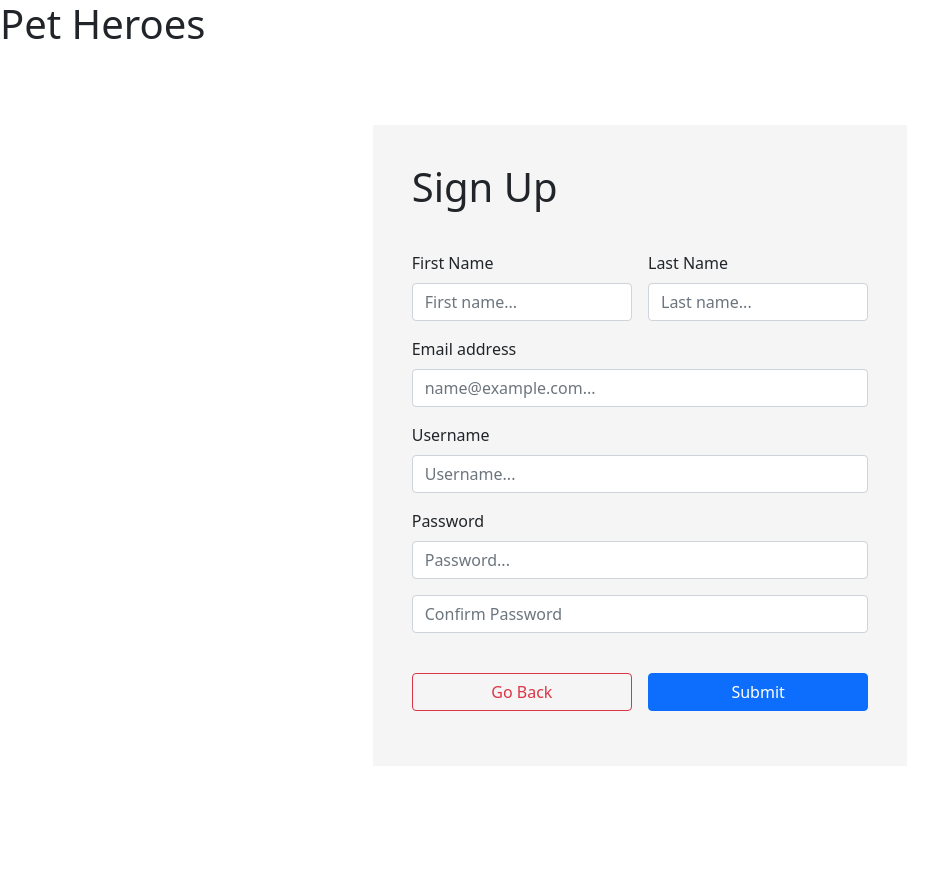
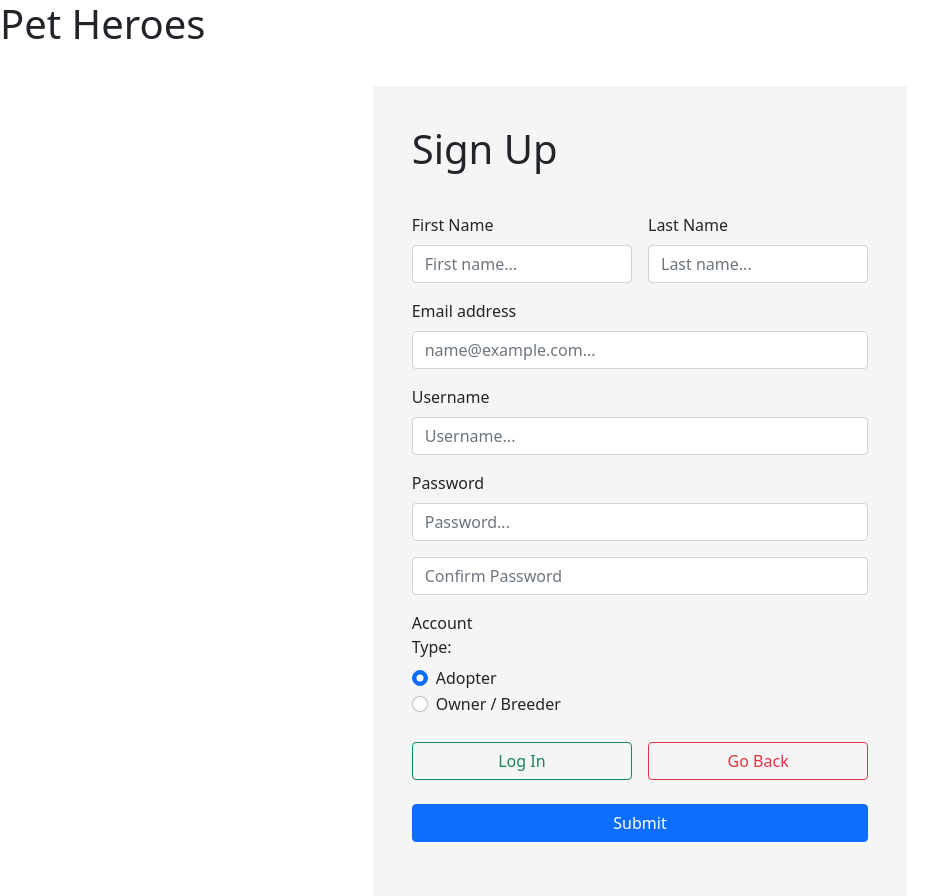
Before and after one commit to belskiza/Pet-Heroes-, a PHP site: page /sign_up.php in a window 1280 px wide. Shown: the whole page, without its empty margins (0-928 px from the left). Before the commit the page ends 711 px from the top, so only its background shows below. Run offline with PHP 8.4, Linux system fonts and the light colour scheme.

Commit message:
Merge branch 'dustin' into main
# Conflicts:
#	sign_up.php

```diff
--- a/sign_up.php
+++ b/sign_up.php
@@ -6,7 +6,7 @@
 <body >
 <?php include_once 'header.php'?>
 <!-- Container for sign up form -->
-<div class="col-md-4" style="margin:auto; margin-top: 6%; padding: 3%; background-color: whitesmoke; min-width: 400pt">
+<div class="col-md-4" style="margin:auto; margin-top: 3%; padding: 3%; background-color: whitesmoke; min-width: 400pt">
     <form action="additional/signup.inc.php" method="post">
         <div class="card-title">
             <h1> Sign Up </h1> <br/>
@@ -37,6 +37,10 @@
             }
             else if ($_GET["error"] == "stmt_failed") {
                 echo "<div class=\"alert alert-danger\" role=\"alert\">Oops! Something on the back end went wrong.
+                    </div>";
+            }
+            else if ($_GET["error"] == "no_account_type") {
+                echo "<div class=\"alert alert-danger\" role=\"alert\">Please select an account type.
                     </div>";
             }
             echo "</div>";
@@ -72,15 +76,37 @@
             <input type="password" name="password_confirm" class="form-control" id="form-control"
                    placeholder="Confirm Password">
         </div>
-         <br/>
+        <fieldset class="form-group">
+            <div class="row">
+                <legend class="col-form-label col-sm-3 pt-0">Account Type:</legend>
+                <div class="col-sm-10">
+                    <div class="form-check">
+                        <input class="form-check-input" type="radio" name="acc_type" id="adopter" value="adopter" checked>
+                        <label class="form-check-label" for="adopter">
+                            Adopter
+                        </label>
+                    </div>
+                    <div class="form-check">
+                        <input class="form-check-input" type="radio" name="acc_type" id="owner" value="owner">
+                        <label class="form-check-label" for="owner">
+                            Owner / Breeder
+                        </label>
+                    </div>
+                </div>
+            </div>
+        </fieldset>
+        <br/>
         <div class="mb-3">
             <div class="row g-3">
                 <div class="col d-grid gap-2">
+                    <a class="btn btn-outline-success" href="<?php echo 'login.php'?>">Log In </a>
+                </div>
+                <div class="col d-grid gap-2">
                     <a class="btn btn-outline-danger" href="<?php echo 'index.php'?>">Go Back </a>
                 </div>
-                <div class="col d-grid gap-2">
-                    <button type="submit" name= "submit" class="btn btn-primary">Submit</button>
-                </div>
+            </div> <br/>
+            <div class="col d-grid gap-2">
+                <button type="submit" name= "submit" class="btn btn-primary">Submit</button>
             </div>
         </div>
     </form>
```
Also changed, not shown: additional/functions.inc.php (+13 -4 lines), additional/login.inc.php (+8 -0 lines), additional/signup.inc.php (+15 -1 lines), index.php (+8 -1 lines), login.php (+17 -5 lines).
